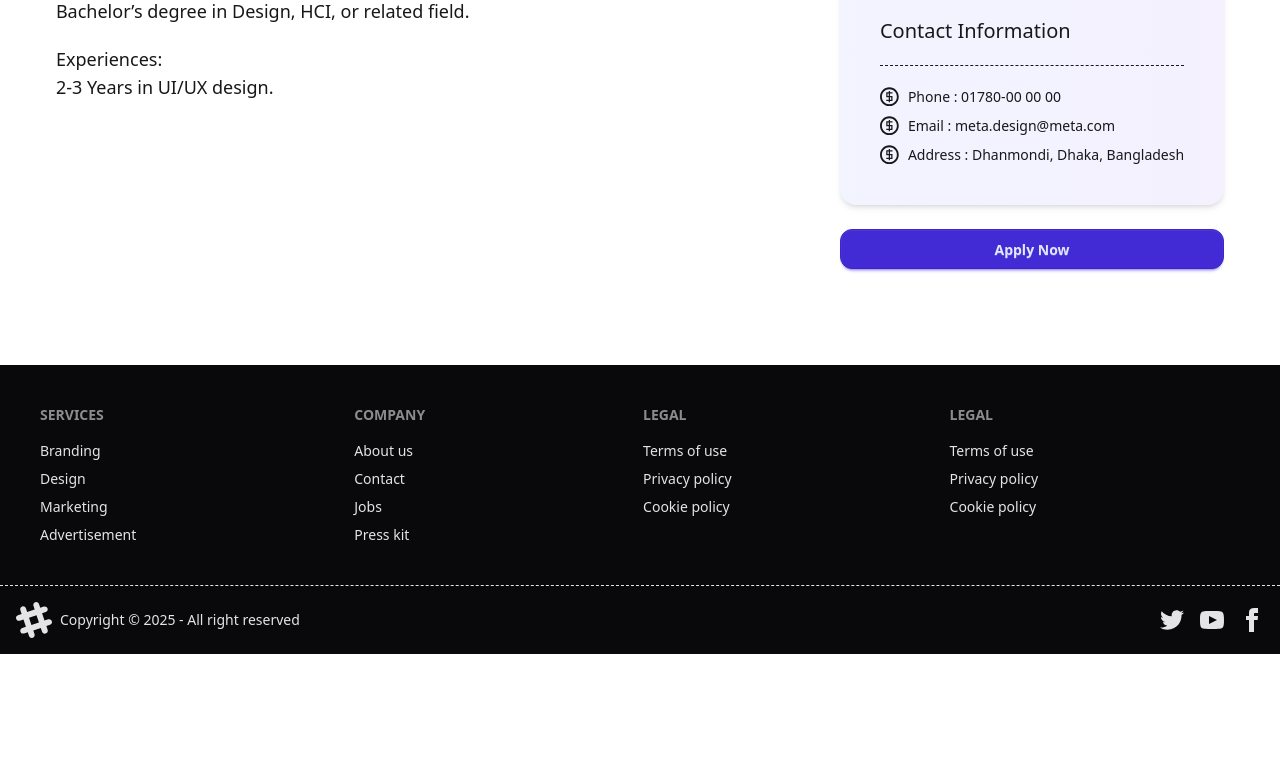
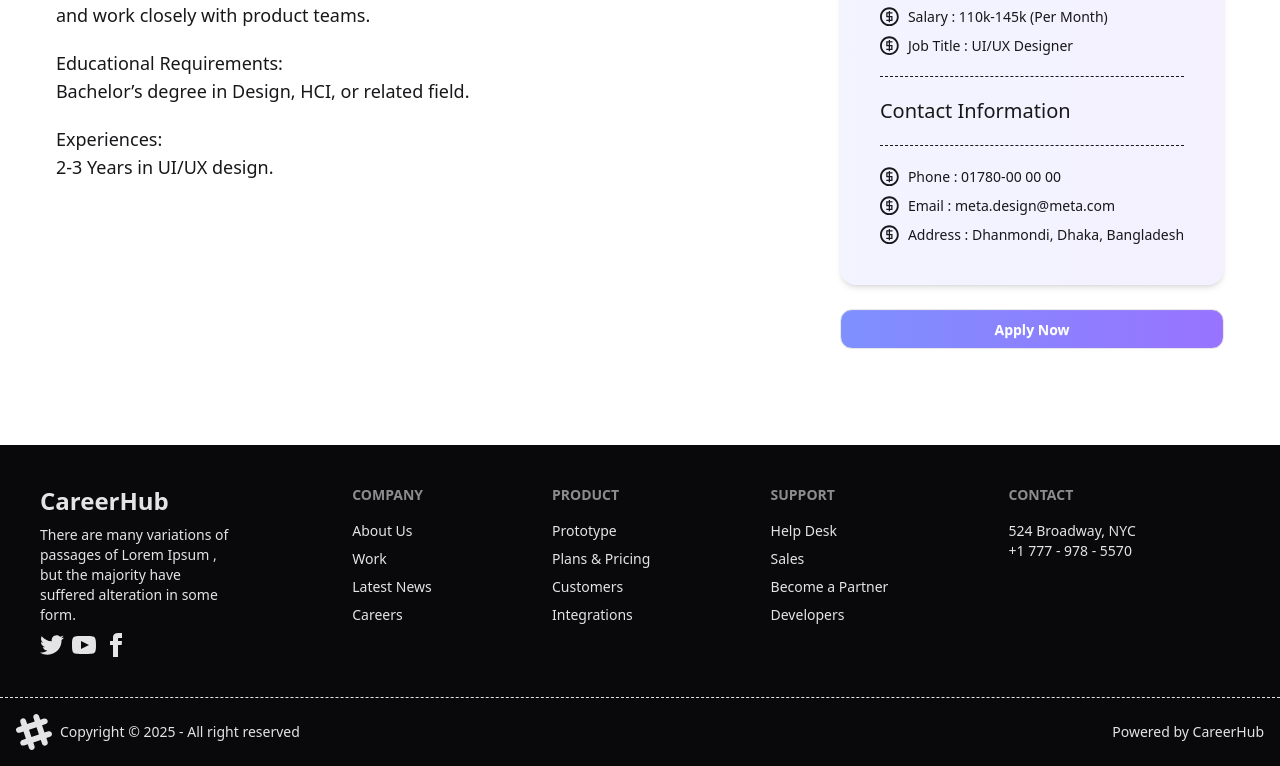
Before and after one commit to amirsayeed/Career-Hub, a React (Vite) app: page /jobs/1 in a window 1280 px wide. Shown: the part 456-1222 px from the top of the page. Before the commit the page ends 1110 px from the top, so only its background shows below. Built offline with nearby package versions, Linux system fonts and the light colour scheme.

Commit message:
button color, job-details bg changed and footer designed according to figma

```diff
--- a/src/Components/Banner/Banner.jsx
+++ b/src/Components/Banner/Banner.jsx
@@ -14,7 +14,7 @@ const Banner = () => {
             <p className="text-xl">
                 Explore thousands of job opportunities with all the information you need. Its your future. Come find it. Manage all your job application from start to finish.
             </p>
-            <button className="btn btn-primary">Get Started</button>
+            <button className="btn allBtn text-white">Get Started</button>
             </div>
         </div>
         </div>
--- a/src/Components/CategoryCard/CategoryCard.jsx
+++ b/src/Components/CategoryCard/CategoryCard.jsx
@@ -3,7 +3,7 @@ import React from 'react';
 const CategoryCard = ({category}) => {
     const {logo,category_name,availability} = category;
     return (
-        <div className="card bg-base-100 shadow-md p-4">
+        <div id='ctg-bg' className="card shadow-md p-4 hover:scale-110">
             <figure>
                 <img
                 src={logo}
--- a/src/Components/Footer/Footer.jsx
+++ b/src/Components/Footer/Footer.jsx
@@ -4,50 +4,13 @@ const Footer = () => {
     return (
         <>
             <footer className="footer sm:footer-horizontal bg-neutral text-neutral-content p-10">
-            <nav>
-                <h6 className="footer-title">Services</h6>
-                <a className="link link-hover">Branding</a>
-                <a className="link link-hover">Design</a>
-                <a className="link link-hover">Marketing</a>
-                <a className="link link-hover">Advertisement</a>
-            </nav>
-            <nav>
-                <h6 className="footer-title">Company</h6>
-                <a className="link link-hover">About us</a>
-                <a className="link link-hover">Contact</a>
-                <a className="link link-hover">Jobs</a>
-                <a className="link link-hover">Press kit</a>
-            </nav>
-            <nav>
-                <h6 className="footer-title">Legal</h6>
-                <a className="link link-hover">Terms of use</a>
-                <a className="link link-hover">Privacy policy</a>
-                <a className="link link-hover">Cookie policy</a>
-            </nav>
-            <nav>
-                <h6 className="footer-title">Legal</h6>
-                <a className="link link-hover">Terms of use</a>
-                <a className="link link-hover">Privacy policy</a>
-                <a className="link link-hover">Cookie policy</a>
-            </nav>
-        </footer>
-        <footer className="footer sm:footer-horizontal bg-neutral border-t border-dashed text-neutral-content items-center p-4">
-            <aside className="grid-flow-col items-center">
-                <svg
-                width="36"
-                height="36"
-                viewBox="0 0 24 24"
-                xmlns="http://www.w3.org/2000/svg"
-                fillRule="evenodd"
-                clipRule="evenodd"
-                className="fill-current">
-                <path
-                    d="M22.672 15.226l-2.432.811.841 2.515c.33 1.019-.209 2.127-1.23 2.456-1.15.325-2.148-.321-2.463-1.226l-.84-2.518-5.013 1.677.84 2.517c.391 1.203-.434 2.542-1.831 2.542-.88 0-1.601-.564-1.86-1.314l-.842-2.516-2.431.809c-1.135.328-2.145-.317-2.463-1.229-.329-1.018.211-2.127 1.231-2.456l2.432-.809-1.621-4.823-2.432.808c-1.355.384-2.558-.59-2.558-1.839 0-.817.509-1.582 1.327-1.846l2.433-.809-.842-2.515c-.33-1.02.211-2.129 1.232-2.458 1.02-.329 2.13.209 2.461 1.229l.842 2.515 5.011-1.677-.839-2.517c-.403-1.238.484-2.553 1.843-2.553.819 0 1.585.509 1.85 1.326l.841 2.517 2.431-.81c1.02-.33 2.131.211 2.461 1.229.332 1.018-.21 2.126-1.23 2.456l-2.433.809 1.622 4.823 2.433-.809c1.242-.401 2.557.484 2.557 1.838 0 .819-.51 1.583-1.328 1.847m-8.992-6.428l-5.01 1.675 1.619 4.828 5.011-1.674-1.62-4.829z"></path>
-                </svg>
-                <p>Copyright © {new Date().getFullYear()} - All right reserved</p>
-            </aside>
-            <nav className="grid-flow-col gap-4 md:place-self-center md:justify-self-end">
-                <a>
+            <aside className='max-w-48'>
+                <h3 className="text-2xl font-bold">CareerHub</h3>
+                <p>
+                There are many variations of passages of Lorem Ipsum , but the majority have suffered alteration in some form.
+                </p>
+                <div className='flex flex-col md:flex-row gap-2'>
+                    <a>
                 <svg
                     xmlns="http://www.w3.org/2000/svg"
                     width="24"
@@ -80,6 +43,52 @@ const Footer = () => {
                     d="M9 8h-3v4h3v12h5v-12h3.642l.358-4h-4v-1.667c0-.955.192-1.333 1.115-1.333h2.885v-5h-3.808c-3.596 0-5.192 1.583-5.192 4.615v3.385z"></path>
                 </svg>
                 </a>
+                </div>
+            </aside>
+            <nav>
+                <h6 className="footer-title">Company</h6>
+                <a className="link link-hover">About Us</a>
+                <a className="link link-hover">Work</a>
+                <a className="link link-hover">Latest News</a>
+                <a className="link link-hover">Careers</a>
+            </nav>
+            <nav>
+                <h6 className="footer-title">Product</h6>
+                <a className="link link-hover">Prototype</a>
+                <a className="link link-hover">Plans & Pricing</a>
+                <a className="link link-hover">Customers</a>
+                <a className="link link-hover">Integrations</a>
+            </nav>
+            <nav>
+                <h6 className="footer-title">Support</h6>
+                <a className="link link-hover">Help Desk</a>
+                <a className="link link-hover">Sales</a>
+                <a className="link link-hover">Become a Partner</a>
+                <a className="link link-hover">Developers</a>
+            </nav>
+            <nav>
+                <h6 className="footer-title">Contact</h6>
+                <p className="link link-hover">524 Broadway, NYC<br/>
+                +1 777 - 978 - 5570</p>
+            </nav>
+        </footer>
+        <footer className="footer sm:footer-horizontal bg-neutral border-t border-dashed text-neutral-content items-center p-4">
+            <aside className="grid-flow-col items-center">
+                <svg
+                width="36"
+                height="36"
+                viewBox="0 0 24 24"
+                xmlns="http://www.w3.org/2000/svg"
+                fillRule="evenodd"
+                clipRule="evenodd"
+                className="fill-current">
+                <path
+                    d="M22.672 15.226l-2.432.811.841 2.515c.33 1.019-.209 2.127-1.23 2.456-1.15.325-2.148-.321-2.463-1.226l-.84-2.518-5.013 1.677.84 2.517c.391 1.203-.434 2.542-1.831 2.542-.88 0-1.601-.564-1.86-1.314l-.842-2.516-2.431.809c-1.135.328-2.145-.317-2.463-1.229-.329-1.018.211-2.127 1.231-2.456l2.432-.809-1.621-4.823-2.432.808c-1.355.384-2.558-.59-2.558-1.839 0-.817.509-1.582 1.327-1.846l2.433-.809-.842-2.515c-.33-1.02.211-2.129 1.232-2.458 1.02-.329 2.13.209 2.461 1.229l.842 2.515 5.011-1.677-.839-2.517c-.403-1.238.484-2.553 1.843-2.553.819 0 1.585.509 1.85 1.326l.841 2.517 2.431-.81c1.02-.33 2.131.211 2.461 1.229.332 1.018-.21 2.126-1.23 2.456l-2.433.809 1.622 4.823 2.433-.809c1.242-.401 2.557.484 2.557 1.838 0 .819-.51 1.583-1.328 1.847m-8.992-6.428l-5.01 1.675 1.619 4.828 5.011-1.674-1.62-4.829z"></path>
+                </svg>
+                <p>Copyright © {new Date().getFullYear()} - All right reserved</p>
+            </aside>
+            <nav className="grid-flow-col gap-4 md:place-self-center md:justify-self-end">
+                <p>Powered by CareerHub</p>
             </nav>
         </footer>
         </>
--- a/src/Components/Job/Job.jsx
+++ b/src/Components/Job/Job.jsx
@@ -6,7 +6,7 @@ const Job = ({job}) => {
 
     const {id,logo,job_title,company_name,remote_or_onsite,location,job_type,salary} = job;
     return (
-        <div className="card bg-base-100 w-96 h-96 items-start justify-center shadow-lg px-6 py-8 gap-2">
+        <div className="card bg-base-100 w-96 h-96 items-start justify-center shadow-lg px-6 py-8 gap-2 hover:scale-105 hover:bg-yellow-300">
             <figure>
                  <img
                 src={logo}
@@ -26,7 +26,7 @@ const Job = ({job}) => {
             <div className="card-actions">
 
             <Link to={`/jobs/${id}`}>
-                <button className="btn btn-primary">View Details</button>
+                <button className="btn allBtn text-white">View Details</button>
             </Link>
 
             </div>
--- a/src/Components/JobDetails/JobDetails.css
+++ b/src/Components/JobDetails/JobDetails.css
@@ -0,0 +1,6 @@
+#job_details {
+    background: linear-gradient(90.00deg, rgba(126, 144, 254, 0.05),rgba(152, 115, 255, 0.05) 100%);
+    background-image: url(../../assets/images/bg1.png),url(../../assets/images/bg2.png);
+    background-position: bottom left, top right;
+    background-repeat: no-repeat;
+}
--- a/src/Components/JobDetails/JobDetails.jsx
+++ b/src/Components/JobDetails/JobDetails.jsx
@@ -21,7 +21,7 @@ const JobDetails = () => {
 
     return (
         <div>
-            <div className='p-10 bg-gray-300' >
+            <div className='p-20' id='job_details'>
                 <h2 className="text-2xl font-semibold text-center">Job Details</h2>
             </div>
             <div className='my-20'>
@@ -71,7 +71,7 @@ const JobDetails = () => {
                                 </div>
                                 </div>
                                 <div className="pt-6">
-                                    <button onClick={()=>handleApply(currentId)} className="btn btn-primary btn-block rounded-xl">Apply Now</button>
+                                    <button onClick={()=>handleApply(currentId)} className="btn allBtn btn-block text-white rounded-xl">Apply Now</button>
                                 </div>
                             </div>
                         </div>
--- a/src/Components/Jobs/Jobs.jsx
+++ b/src/Components/Jobs/Jobs.jsx
@@ -17,13 +17,13 @@ const Jobs = ({jobsData}) => {
         <div className='my-20 text-center space-y-3'>
             <h2 className='text-3xl font-semibold'>Featured Jobs</h2>
             <p>Explore thousands of job opportunities with all the information you need. Its your future</p>
-            <div className='mt-10 grid grid-cols-1 md:grid-cols-3 gap-8 items-center justify-center'>
+            <div className='mt-10 grid grid-cols-1 md:grid-cols-2 lg:grid-cols-3 gap-8 items-center justify-center'>
                 {
                    showJobs.map(job=><Job key={job.id} job={job}/>)
                 }
             </div>
             <div className='text-center mt-8'>
-            <button onClick={()=>setShowAll(prev=>!prev)} className='btn'>{showAll ? 'Show Less' : 'Show All Jobs'}</button>
+            <button onClick={()=>setShowAll(prev=>!prev)} className='btn allBtn text-white'>{showAll ? 'Show Less' : 'Show All Jobs'}</button>
             </div>
         </div>
     );
--- /dev/null
+++ b/src/Components/Navbar/Navbar.css
@@ -0,0 +1,3 @@
+li a.active{
+    border-bottom: 2px solid black;
+}
--- a/src/Components/Navbar/Navbar.jsx
+++ b/src/Components/Navbar/Navbar.jsx
@@ -1,6 +1,6 @@
 import React from 'react';
 import { Link, NavLink } from 'react-router';
-
+import './Navbar.css'
 const Navbar = () => {
     const links = <>
                    <li><NavLink to='/'>Statistics</NavLink></li>
@@ -22,7 +22,7 @@ const Navbar = () => {
                     {links}
                 </ul>
                 </div>
-                <a className="btn btn-ghost text-xl">CareerHub</a>
+                <Link to='/' className="btn btn-ghost text-xl">CareerHub</Link>
             </div>
             <div className="navbar-center hidden lg:flex">
                 <ul className="menu menu-horizontal px-1">
@@ -30,7 +30,7 @@ const Navbar = () => {
                 </ul>
             </div>
             <div className="navbar-end">
-                <a className="btn">Star Applying</a>
+                <a className="btn allBtn text-white">Star Applying</a>
             </div>
         </div>
     );
--- a/src/index.css
+++ b/src/index.css
@@ -1,2 +1,10 @@
 @import "tailwindcss";
 @plugin "daisyui";
+
+.allBtn {
+    background: linear-gradient(90.00deg, rgb(126, 144, 254),rgb(152, 115, 255) 100%);
+}
+
+#ctg-bg{
+    background: linear-gradient(90.00deg, rgba(126, 144, 254, 0.05),rgba(152, 115, 255, 0.05) 100%);
+}
```
